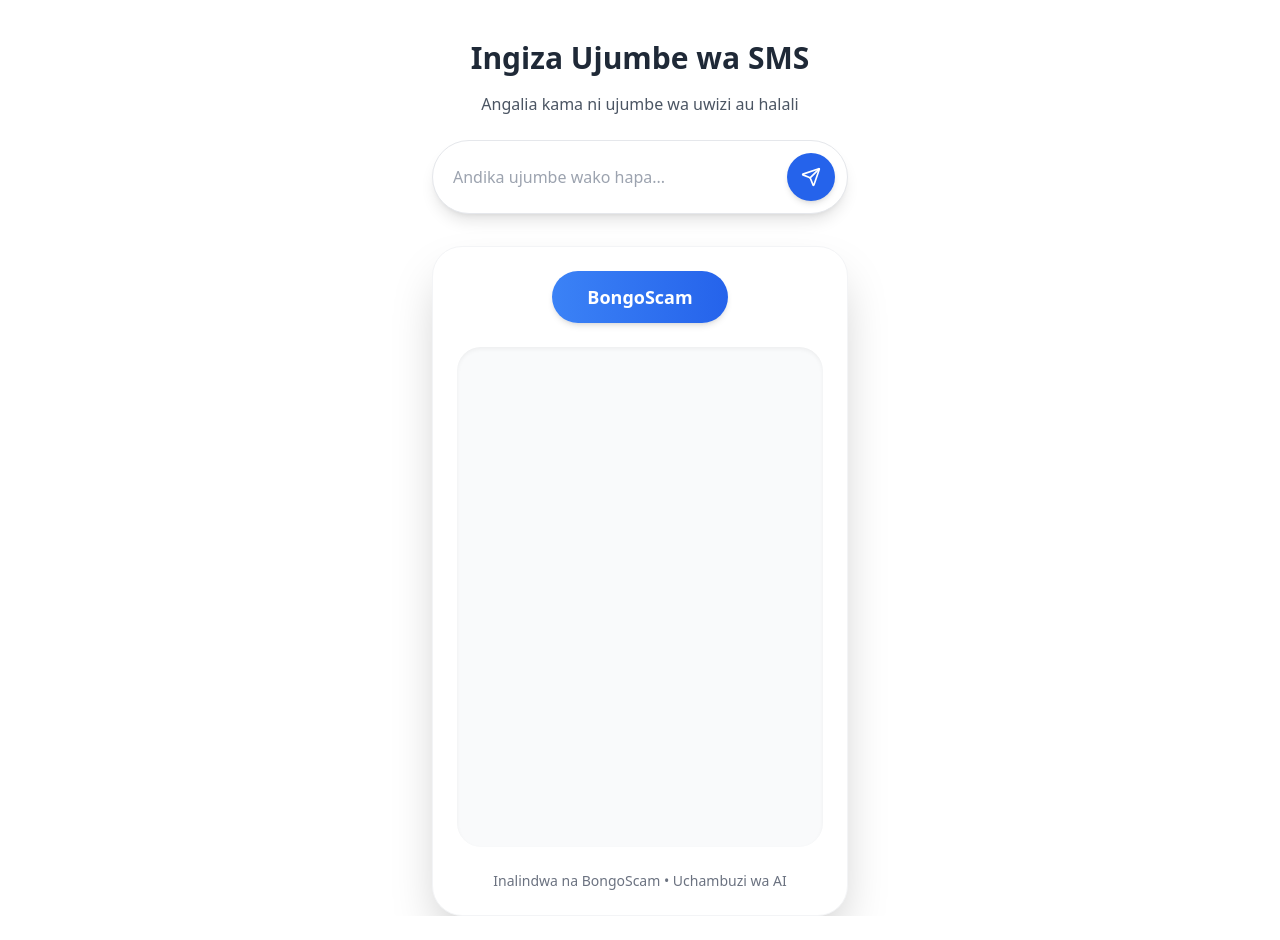
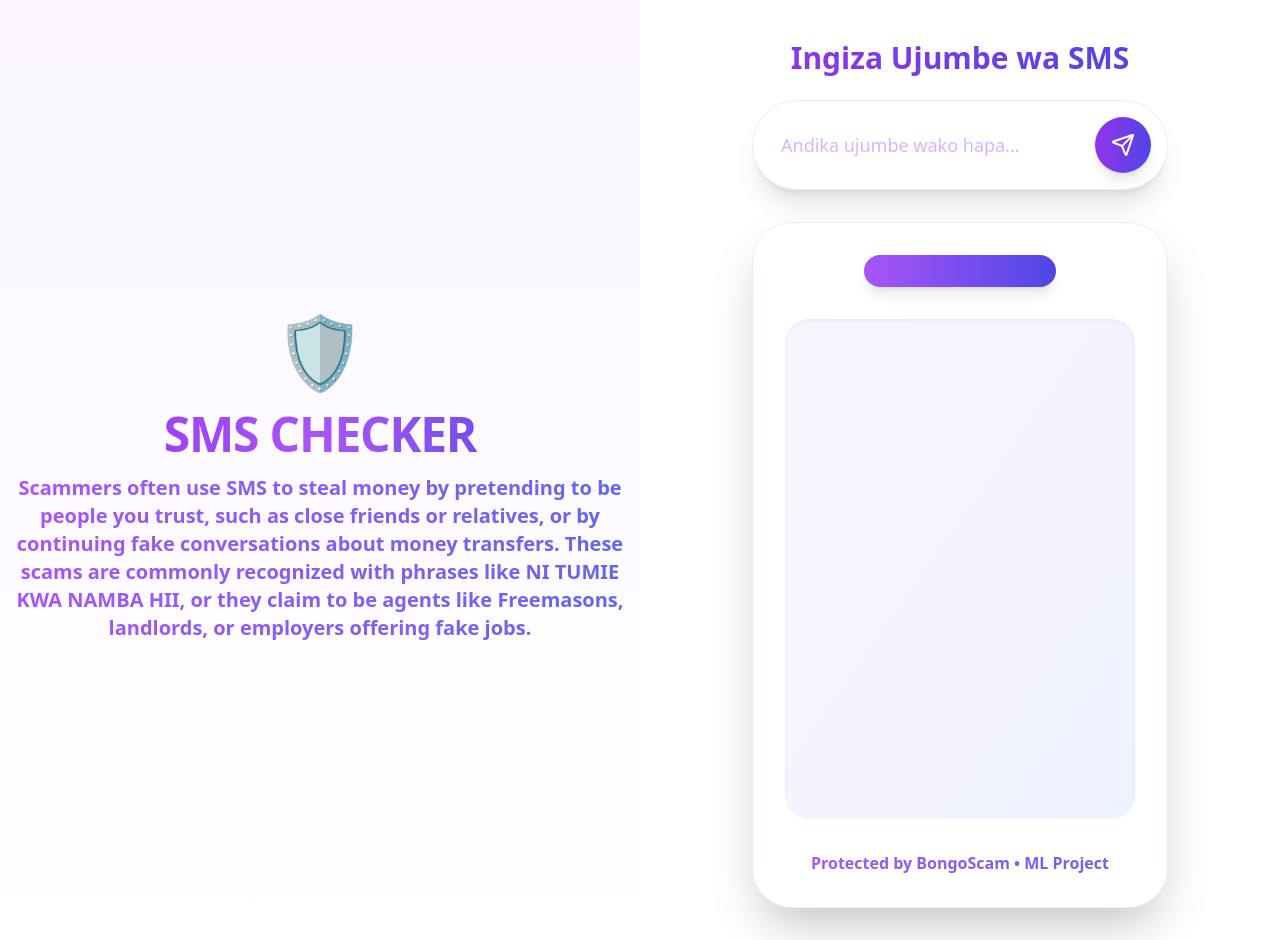
Before and after one commit to Henryle-hd/BongoScamDetection, a Next.js app in the folder frontend/: page / in a window 1280 px wide. Before the commit the page ends 916 px from the top, so only its background shows below. Built offline with nearby package versions, Linux system fonts and the light colour scheme.

Commit message:
sides added!

```diff
--- a/frontend/app/page.tsx
+++ b/frontend/app/page.tsx
@@ -41,59 +41,74 @@
       };
 
       return (
-          <div className="container max-w-md mx-auto mt-10 px-4">
+        <div className="flex flex-col md:flex-row min-h-screen">
+          {/* left side */}
+          <div className="md:w-1/2 flex items-center justify-center py-8 bg-gradient-to-b from-purple-50 to-white">
+            <div className="text-center max-w-2xl px-4">
+              <h1 className='text-6xl md:text-7xl p-5 animate-bounce'>🛡️</h1>
+              <h2 className="text-4xl md:text-5xl font-extrabold text-transparent bg-clip-text bg-gradient-to-r from-purple-600 via-purple-500 to-indigo-600 tracking-tight hover:scale-105 transition-transform duration-300">
+                SMS CHECKER
+              </h2>
+              <p className="text-lg md:text-xl font-bold text-transparent bg-clip-text bg-gradient-to-r from-purple-500 to-indigo-500 mt-4 leading-relaxed hover:from-indigo-500 hover:to-purple-500 transition-all duration-300">
+                Scammers often use SMS to steal money by pretending to be people you trust, such as close friends or relatives, or by continuing fake conversations about money transfers. These scams are commonly recognized with phrases like NI TUMIE KWA NAMBA HII, or they claim to be agents like Freemasons, landlords, or employers offering fake jobs.
+              </p>
+            </div>
+          </div>
+
+          {/* right side */}
+          <div className="md:w-1/2 container max-w-md mx-auto mt-10 px-4 pb-8">
             {!prediction}
-              <div className="mb-8">
-                  <h1 className="text-3xl font-bold text-center mb-4 text-gray-800">Ingiza Ujumbe wa SMS</h1>
-                  <p className="text-center mb-6 text-gray-600">Angalia kama ni ujumbe wa uwizi au halali</p>
-                  <form onSubmit={handleSubmit} className="flex items-center gap-3 bg-white p-3 rounded-full shadow-lg border border-gray-200">
+              <div className="mb-8 transform hover:scale-102 transition-all duration-300">
+                  <h1 className="text-3xl font-bold text-center mb-6 text-transparent bg-clip-text bg-gradient-to-r from-purple-600 to-indigo-600">Ingiza Ujumbe wa SMS</h1>
+
+                  <form onSubmit={handleSubmit} className="flex items-center gap-3 bg-white p-4 rounded-full shadow-xl border border-purple-100 hover:shadow-2xl transition-all duration-300">
                       <input
-                          className="flex-1 bg-transparent border-none focus:ring-0 placeholder-gray-400 p-2 outline-none text-gray-700"
+                          className="flex-1 bg-transparent border-none focus:ring-0 placeholder-purple-300 p-3 outline-none text-purple-700 text-lg"
                           placeholder="Andika ujumbe wako hapa..."
                           value={sms}
                           onChange={(e) => setSms(e.target.value)}
                       />
                       <button
-                      title='send'
+                          title='send'
                           type="submit"
-                          className="rounded-full w-12 h-12 flex items-center justify-center bg-blue-600 hover:bg-blue-700 text-white transition-colors duration-200 shadow-md"
+                          className="rounded-full w-14 h-14 flex items-center justify-center bg-gradient-to-r from-purple-600 to-indigo-600 hover:from-indigo-600 hover:to-purple-600 text-white transition-all duration-300 shadow-lg hover:shadow-xl transform hover:scale-105"
                       >
-                          <Send size={20} />
+                          <Send size={24} />
                       </button>
                   </form>
               </div>
 
-              <div className="bg-white rounded-[30px] p-6 shadow-2xl border border-gray-100">
-                  <div className="bg-gradient-to-r from-blue-500 to-blue-600 rounded-full p-3 w-44 mx-auto mb-6 shadow-md">
-                      <h2 className="text-center text-lg font-bold text-white">BongoScam</h2>
+              <div className="bg-white rounded-[40px] p-8 shadow-2xl border border-purple-100 hover:shadow-3xl transition-all duration-300">
+                  <div className="bg-gradient-to-r from-purple-500 to-indigo-600 rounded-full p-4 w-48 mx-auto mb-8 shadow-lg transform hover:scale-105 transition-all duration-300">
+                      <h2 className="text-center text-xl font-bold text-white"></h2>
                   </div>
 
-                  <div className="bg-gray-50 rounded-3xl p-5 min-h-[500px] flex flex-col shadow-inner">
-                      <div className="flex-1 space-y-4 overflow-y-auto max-h-[400px] mb-4 scrollbar-thin scrollbar-thumb-gray-300 scrollbar-track-gray-100">
+                  <div className="bg-gradient-to-br from-purple-50 to-indigo-50 rounded-3xl p-6 min-h-[500px] flex flex-col shadow-inner">
+                      <div className="flex-1 space-y-4 overflow-y-auto max-h-[400px] mb-4 scrollbar-thin scrollbar-thumb-purple-300 scrollbar-track-purple-100">
                           {messages.map((message, index) => (
-                              <div key={index} className="animate-fadeIn">
+                              <div key={index} className="animate-fadeIn transition-all duration-300">
                                   <div
                                       className={`flex ${message.sender === 'user' ? 'justify-end' : 'justify-start'}`}
                                   >
                                       <div
-                                          className={`max-w-[80%] p-4 rounded-2xl shadow-sm ${
+                                          className={`max-w-[80%] p-4 rounded-2xl shadow-md hover:shadow-lg transition-all duration-300 ${
                                               message.sender === 'user'
-                                                  ? 'bg-blue-600 text-white rounded-br-sm'
-                                                  : 'bg-white text-gray-800 rounded-bl-sm border border-gray-200'
+                                                  ? 'bg-gradient-to-r from-purple-600 to-indigo-600 text-white rounded-br-sm'
+                                                  : 'bg-white text-purple-800 rounded-bl-sm border border-purple-100'
                                           }`}
                                       >
                                           {message.text}
                                       </div>
                                   </div>
                                   {message.sender === 'ai' && (
-                                      <div className={`mt-3 mb-5 rounded-xl p-5 border shadow-md ${message.text === 'scam' ? 'bg-red-50 border-red-200' : 'bg-green-50 border-green-200'}`}>
+                                      <div className={`mt-4 mb-6 rounded-2xl p-6 border shadow-lg transition-all duration-300 hover:shadow-xl ${message.text === 'scam' ? 'bg-red-50 border-red-200' : 'bg-green-50 border-green-200'}`}>
                                           <div className="flex items-center">
-                                              <AlertCircle className={`${message.text === 'scam' ? 'text-red-500' : 'text-green-500'} h-6 w-6`} />
-                                              <h3 className="ml-3 font-bold text-lg">
+                                              <AlertCircle className={`${message.text === 'scam' ? 'text-red-500' : 'text-green-500'} h-7 w-7`} />
+                                              <h3 className="ml-4 font-bold text-lg">
                                                   {message.text === 'scam' ? 'Tahadhari! Ujumbe wa Uwizi!' : 'Ujumbe Salama'}
                                               </h3>
                                           </div>
-                                          <p className="ml-9 mt-2 text-gray-700">
+                                          <p className="ml-11 mt-3 text-gray-700 text-base leading-relaxed">
                                               {message.text === 'scam'
                                                   ? 'TAHADHARI: Huu ni ujumbe wa uwizi! Usifanye chochote! Usijibu wala kubofya viungo vyovyote!'
                                                   : 'Hongera! Ujumbe huu ni salama na wa kuaminika. Unaweza kuendelea na mawasiliano'}
@@ -106,11 +121,12 @@
                       </div>
                   </div>
 
-                  <div className="mt-6 text-center text-sm text-gray-500">
-                      <p>Inalindwa na BongoScam • Uchambuzi wa AI</p>
+                  <div className="mt-8 text-center">
+                      <p className="text-base text-transparent bg-clip-text bg-gradient-to-r from-purple-500 to-indigo-500 font-semibold">Protected by BongoScam • ML Project</p>
                   </div>
               </div>
           </div>
+        </div>
       );
   };
 
```
